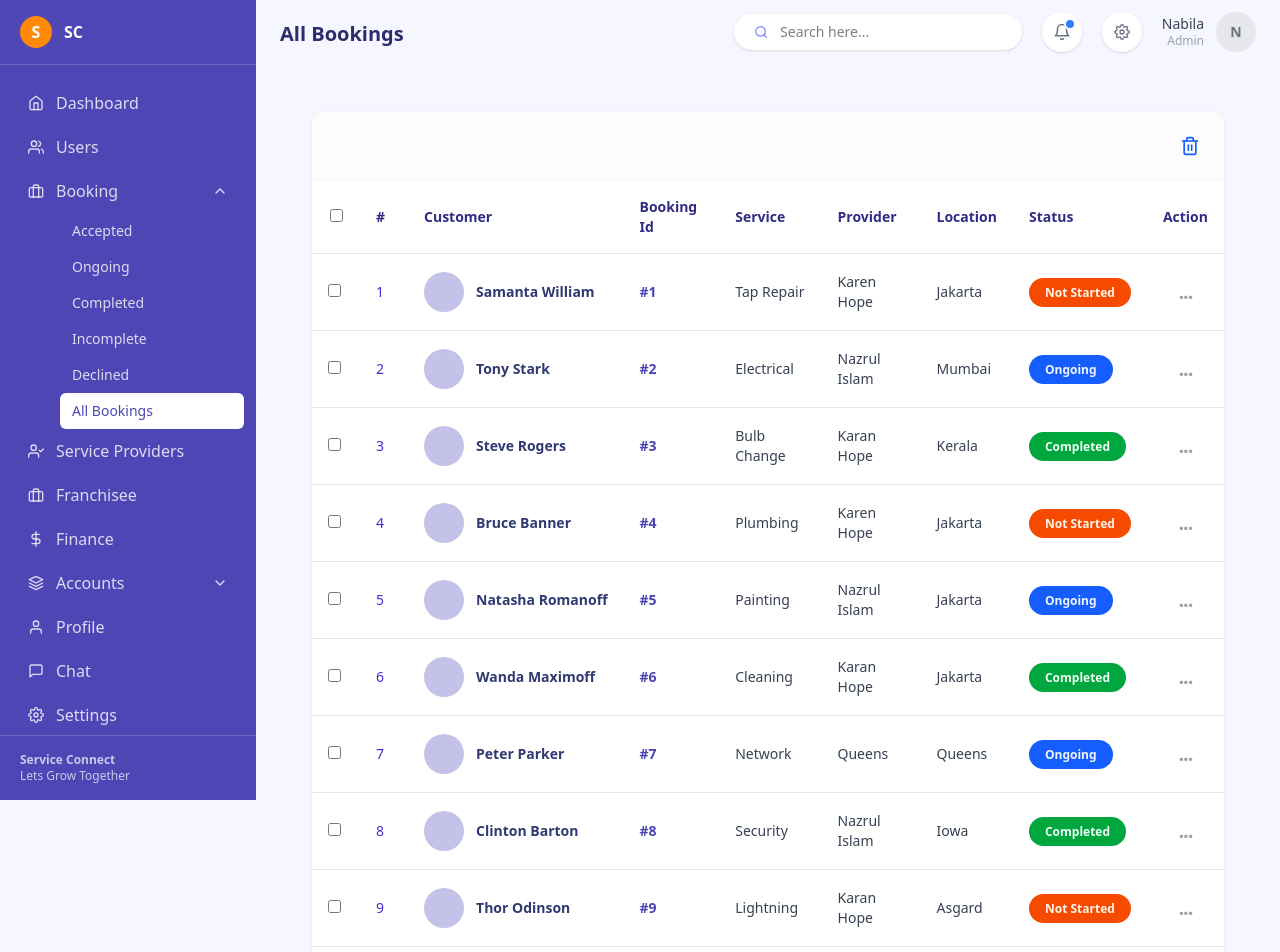
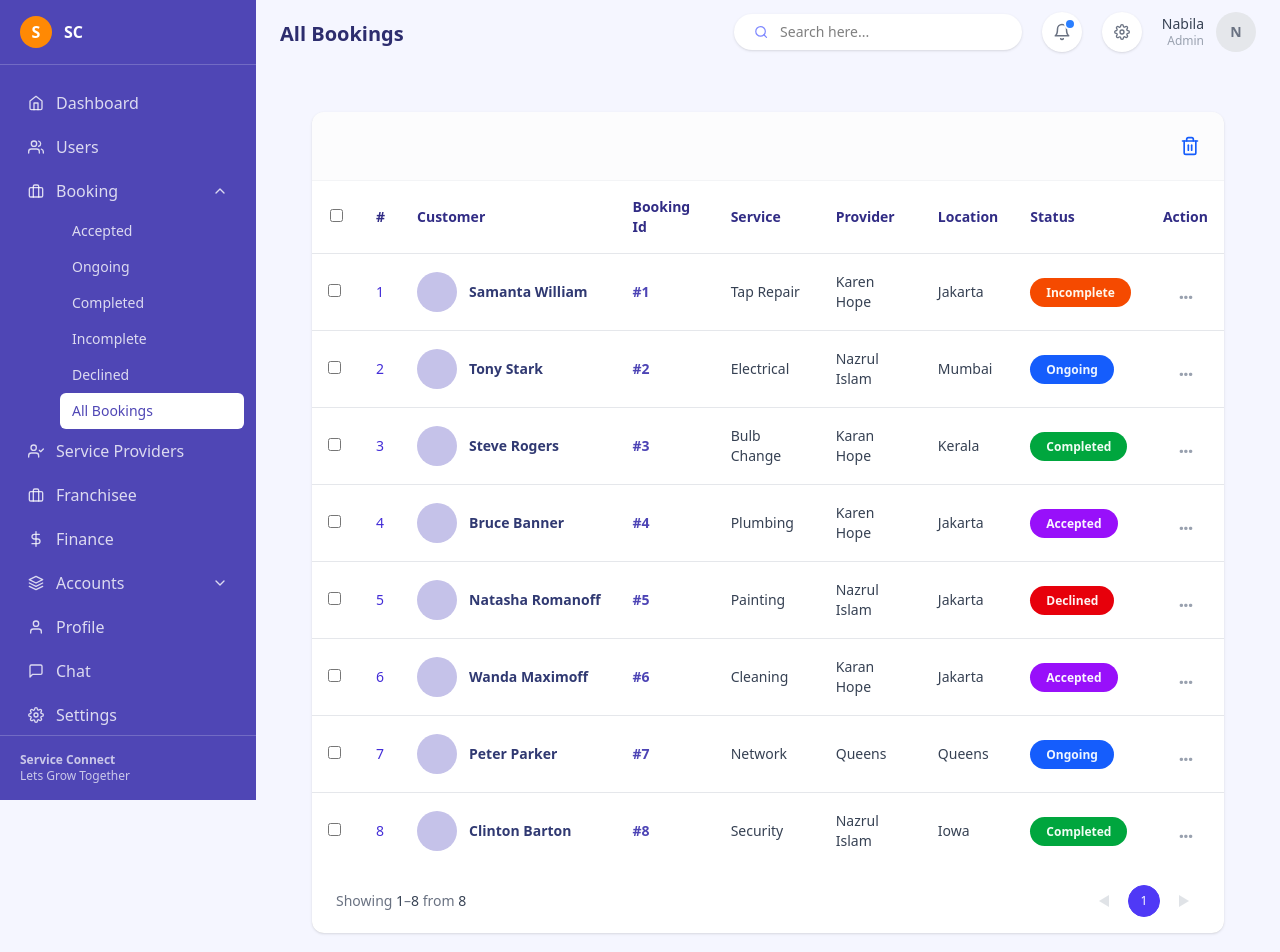
Before and after one commit to vishnu9475/Service-Connect-Admin, a React (Vite) app: page /allbookings in a window 1280 px wide. Shown: the top 952 px of the page. Built offline with nearby package versions, Linux system fonts and the light colour scheme.

Commit message:
allbooking status added

```diff
--- a/src/page_admin/AllBookings.jsx
+++ b/src/page_admin/AllBookings.jsx
@@ -9,28 +9,47 @@ const ALLBookingPage = () => {
   const [activeMenu, setActiveMenu] = useState(null);
   const [currentPage, setCurrentPage] = useState(1);
 
-  // 1. Move dummyData into STATE so we can delete items from it
+  /* ✅ UPDATED DUMMY DATA */
   const [bookings, setBookings] = useState([
-    { id: "1", name: "Samanta William", service: "Tap Repair", provider: "Karen Hope", location: "Jakarta", status: "Not Started" },
+    { id: "1", name: "Samanta William", service: "Tap Repair", provider: "Karen Hope", location: "Jakarta", status: "Incomplete" },
     { id: "2", name: "Tony Stark", service: "Electrical", provider: "Nazrul Islam", location: "Mumbai", status: "Ongoing" },
     { id: "3", name: "Steve Rogers", service: "Bulb Change", provider: "Karan Hope", location: "Kerala", status: "Completed" },
-    { id: "4", name: "Bruce Banner", service: "Plumbing", provider: "Karen Hope", location: "Jakarta", status: "Not Started" },
-    { id: "5", name: "Natasha Romanoff", service: "Painting", provider: "Nazrul Islam", location: "Jakarta", status: "Ongoing" },
-    { id: "6", name: "Wanda Maximoff", service: "Cleaning", provider: "Karan Hope", location: "Jakarta", status: "Completed" },
+    { id: "4", name: "Bruce Banner", service: "Plumbing", provider: "Karen Hope", location: "Jakarta", status: "Accepted" },
+    { id: "5", name: "Natasha Romanoff", service: "Painting", provider: "Nazrul Islam", location: "Jakarta", status: "Declined" },
+    { id: "6", name: "Wanda Maximoff", service: "Cleaning", provider: "Karan Hope", location: "Jakarta", status: "Accepted" },
     { id: "7", name: "Peter Parker", service: "Network", provider: "Queens", location: "Queens", status: "Ongoing" },
     { id: "8", name: "Clinton Barton", service: "Security", provider: "Nazrul Islam", location: "Iowa", status: "Completed" },
-    { id: "9", name: "Thor Odinson", service: "Lightning", provider: "Karan Hope", location: "Asgard", status: "Not Started" },
-    { id: "10", name: "Scott Lang", service: "Shrinking", provider: "Karen Hope", location: "SF", status: "Ongoing" },
-    { id: "11", name: "T'Challa", service: "Defense", provider: "Nazrul Islam", location: "Wakanda", status: "Completed" },
-    { id: "12", name: "Carol Danvers", service: "Energy", provider: "Karan Hope", location: "Space", status: "Not Started" },
   ]);
 
-  // 2. Add the delete function
+  /* ✅ STATUS → PAGE ROUTER */
+  const getDetailsRoute = (status) => {
+    switch (status) {
+      case "Accepted":
+        return "/accbookingdetails";
+
+      case "Ongoing":
+        return "/ongbookingdetails";
+
+      case "Completed":
+        return "/combookingsdetails";
+
+      case "Declined":
+        return "/decbookingdetails";
+
+      case "Incomplete":
+      default:
+        return "/incbookingdetails";
+    }
+  };
+
+  /* ✅ DELETE LOGIC */
   const handleDeleteSelected = (idsToDelete) => {
-    const updatedData = bookings.filter((item) => !idsToDelete.includes(item.id));
+    const updatedData = bookings.filter(
+      (item) => !idsToDelete.includes(item.id)
+    );
+
     setBookings(updatedData);
 
-    // Reset to page 1 if current page becomes empty
     if (updatedData.length <= (currentPage - 1) * 10) {
       setCurrentPage(1);
     }
@@ -40,42 +59,61 @@ const ALLBookingPage = () => {
     setCurrentPage(pageNumber);
   };
 
+  /* ✅ STATUS BADGE COLORS */
+  const getStatusStyles = (status) => {
+    switch (status) {
+      case "Completed":
+        return "bg-green-600 text-green-50";
+
+      case "Ongoing":
+        return "bg-blue-600 text-blue-50";
+
+      case "Accepted":
+        return "bg-purple-600 text-purple-50";
+
+      case "Declined":
+        return "bg-red-600 text-red-50";
+
+      default:
+        return "bg-orange-600 text-orange-50"; // Incomplete
+    }
+  };
+
   const columns = [
     {
-      header: 'Customer',
+      header: "Customer",
       render: (row) => (
         <div className="flex items-center gap-3">
           <div className="w-10 h-10 flex-shrink-0 rounded-full bg-[#C5C2E9]" />
-          <span className="font-bold text-[#303972] whitespace-nowrap">{row.name}</span>
+          <span className="font-bold text-[#303972] whitespace-nowrap">
+            {row.name}
+          </span>
         </div>
-      )
+      ),
     },
     {
-      header: 'Booking Id',
-      render: (row) => <span className="text-[#4D44B5] font-bold">#{row.id}</span>
+      header: "Booking Id",
+      render: (row) => (
+        <span className="text-[#4D44B5] font-bold">#{row.id}</span>
+      ),
     },
-    { header: 'Service', key: 'service' },
-    { header: 'Provider', key: 'provider' },
-    { header: 'Location', key: 'location' },
+    { header: "Service", key: "service" },
+    { header: "Provider", key: "provider" },
+    { header: "Location", key: "location" },
     {
-        header: 'Status',
-        render: (row) => {
-          const getStatusStyles = (status) => {
-            switch (status) {
-              case 'Completed': return 'bg-green-600 text-green-50';
-              case 'Ongoing': return 'bg-blue-600 text-blue-50';
-              default: return 'bg-orange-600 text-orange-50';
-            }
-          };
-          return (
-            <span className={`${getStatusStyles(row.status)} px-4 py-1.5 rounded-full text-xs font-bold whitespace-nowrap`}>
-              {row.status}
-            </span>
-          );
-        }
+      header: "Status",
+      render: (row) => (
+        <span
+          className={`${getStatusStyles(
+            row.status
+          )} px-4 py-1.5 rounded-full text-xs font-bold whitespace-nowrap`}
+        >
+          {row.status}
+        </span>
+      ),
     },
     {
-      header: 'Action',
+      header: "Action",
       render: (row) => (
         <div className="relative flex justify-center">
           <button
@@ -90,14 +128,23 @@ const ALLBookingPage = () => {
 
           {activeMenu === row.id && (
             <>
-              <div className="fixed inset-0 z-10" onClick={() => setActiveMenu(null)}></div>
+              <div
+                className="fixed inset-0 z-10"
+                onClick={() => setActiveMenu(null)}
+              ></div>
+
               <div className="absolute right-0 top-8 w-32 bg-white border border-gray-100 rounded-lg shadow-xl z-20 overflow-hidden text-left">
+
+                {/* ✅ SMART STATUS NAVIGATION */}
                 <button
-                  onClick={() => navigate("/BookingDetails")}
+                  onClick={() =>
+                    navigate(getDetailsRoute(row.status), { state: row })
+                  }
                   className="w-full px-4 py-2 text-sm text-[#303972] hover:bg-gray-50 flex items-center gap-2"
                 >
                   <span>📄</span> Details
                 </button>
+
                 <button
                   onClick={() => handleDeleteSelected([row.id])}
                   className="w-full px-4 py-2 text-sm text-red-500 hover:bg-red-50 flex items-center gap-2"
@@ -108,21 +155,27 @@ const ALLBookingPage = () => {
             </>
           )}
         </div>
-      )
-    }
+      ),
+    },
   ];
 
   return (
     <div className="flex min-h-screen bg-[#f5f6ff] w-full overflow-x-hidden">
       <AdminSideMenu113 />
+
       <div className="flex-1 lg:ml-64 w-full flex flex-col min-h-screen relative">
         <div className="mx-auto w-full max-w-[2560px] flex flex-col flex-1">
-          <AdminMain114 title="All Bookings" userName="Nabila" userRole="Admin">
+
+          <AdminMain114
+            title="All Bookings"
+            userName="Nabila"
+            userRole="Admin"
+          >
             <div className="p-4 sm:p-6 lg:p-8 flex-1">
               <div className="bg-white rounded-xl shadow-sm overflow-hidden">
                 <div className="overflow-x-auto scrollbar-hide">
                   <div className="min-w-[900px] lg:min-w-full">
-                    {/* Pass the new state and the delete handler */}
+
                     <DataTable
                       columns={columns}
                       data={bookings}
@@ -130,11 +183,13 @@ const ALLBookingPage = () => {
                       onPageChange={handlePageChange}
                       onDeleteSelected={handleDeleteSelected}
                     />
+
                   </div>
                 </div>
               </div>
             </div>
           </AdminMain114>
+
         </div>
       </div>
     </div>
```
